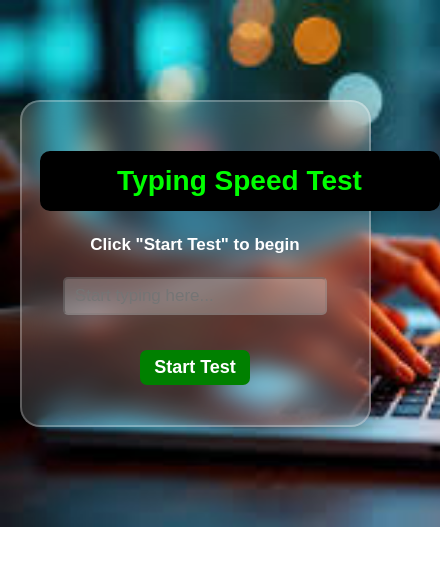
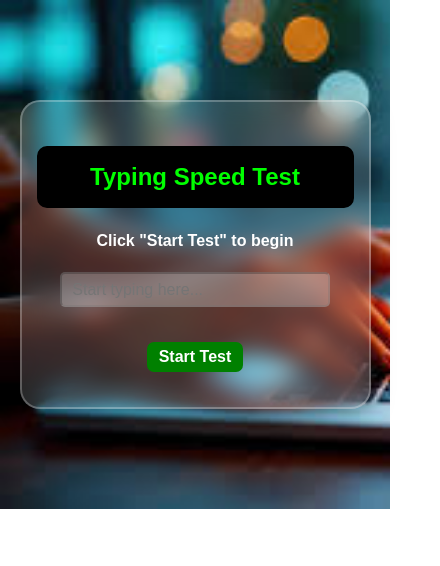
Before and after one commit to rafi4863/Project-12-Typing-Speed-Test-by-Html-CSS-JavaScript, a plain HTML site: page index.html in a window 390 px wide. Shown: the whole page, 440 px wide, since content can reach past the window. Drawn offline with Linux system fonts and the light colour scheme.

Commit message:
first commit

```diff
--- a/style.css
+++ b/style.css
@@ -86,67 +86,60 @@ button:hover{
 
 
 
+/* -----------------------------
+   Tablet Devices (width < 900px)
+------------------------------ */
+@media (max-width: 900px) {
+    h1{
+        font-size: 28px;
+        width: 90%;
+    }
+    h3{
+        font-size: 17px;
+    }
+    input{
+        font-size: 17px;
+        height: 38px;
+    }
+    button{
+        font-size: 18px;
+        padding: 7px 14px;
+    }
+    #resultBox{
+        font-size: 18px;
+        width: 85%;
+    }
+    .container{
+        padding: 25px 18px;
+    }
+}
 
 /* -----------------------------
-   Mobile Devices
+   Mobile Devices (width < 600px)
 ------------------------------ */
 @media (max-width: 600px) {
     h1{
         font-size: 24px;
-        padding: 12px 0px;
+        width: 100%;       /* Full container width */
+        max-width: 100%;   /* Prevent overflow */
     }
-
     h3{
         font-size: 16px;
     }
-
     input{
         font-size: 16px;
         height: 35px;
     }
-
     button{
         font-size: 16px;
         padding: 6px 12px;
     }
-
     #resultBox{
         font-size: 16px;
+        width: 90%;
         margin-top: 15px;
     }
-
     .container{
         padding: 20px 15px;
     }
 }
-
-/* -----------------------------
-   Tablet Devices
------------------------------- */
-@media (max-width: 900px) {
-    h1{
-        font-size: 28px;
-    }
-
-    h3{
-        font-size: 17px;
-    }
-
-    input{
-        font-size: 17px;
-        height: 38px;
-    }
-
-    button{
-        font-size: 18px;
-        padding: 7px 14px;
-    }
-
-    #resultBox{
-        font-size: 18px;
-    }
-
-    .container{
-        padding: 25px 18px;
-    }
-}
```
Also changed, not shown: images/gettyimages-157531137-612x612.jpg (deleted).
